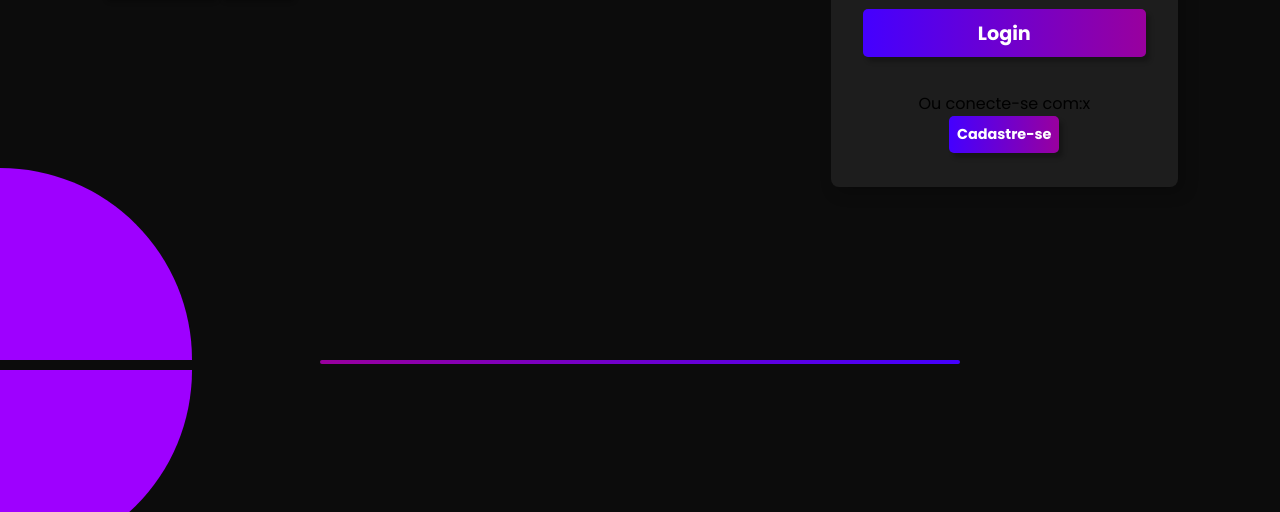
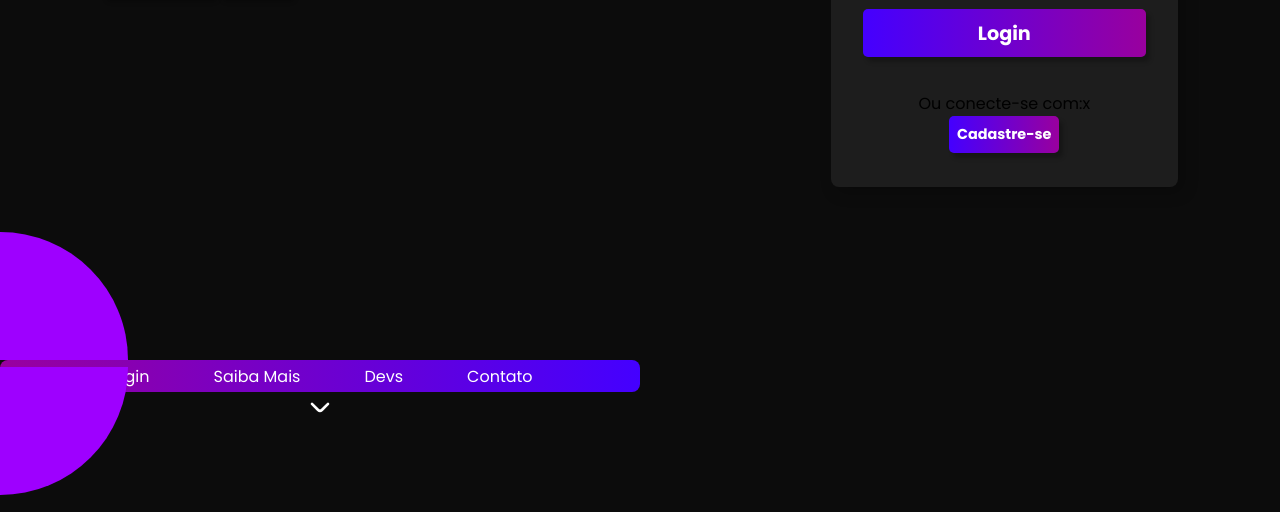
Before and after one commit to purplemonkey2k/purplemonkey, a plain HTML site: page index.html in a window 1280 px wide. Shown: the part 440-952 px from the top of the page. Drawn offline with Linux system fonts and the light colour scheme; a script that the page names is missing.

Commit message:
Implementação do menu de navegação

```diff
--- a/index.html
+++ b/index.html
@@ -85,7 +85,20 @@
 
         <section class="head2">
 
-            <div class="header2">
+            <nav class="nav-bar">
+                <div class="nav-list">
+                        <ul>
+                            <li class="nav-item"><a href="#" class="nav-link">Login</a></li>
+                            <li class="nav-item"><a href="#" class="nav-link">Saiba Mais</a></li>
+                            <li class="nav-item"><a href="#" class="nav-link">Devs</a></li>
+                            <li class="nav-item"><a href="#" class="nav-link">Contato</a></li>
+
+                        </ul>
+                    </div>
+                    <img class="seta1" src="/imagens/seta-menu.svg" >
+                </nav>
+
+        <div class="header2">
                 <h1 class="titulo2">Nossa Plataforma</h1>
             </div>
             <div class="corpo1">
--- a/style.css
+++ b/style.css
@@ -40,7 +40,7 @@
 .ellipse1{
 
     display: flex;
-    width: 15%;
+    width: 10%;
     height: auto;
     position: absolute;
     left: 0;
@@ -50,11 +50,11 @@
 .ellipse2{
 
     display: flex;
-    width: 15%;
+    width: 10%;
     height: auto;
     position: absolute;
     left: 0;
-    bottom: -202px;
+    bottom: -135px;
 }
 
 
@@ -328,15 +328,49 @@ label{
 
 }
 
-.container::after{
+.nav-bar{
 
-    content: '';
+    width: 50%;
+    height: 2rem;
+    background: linear-gradient(to right, #99009e, #4400ff);
     position: absolute;
-    height: 4px;
-    width: 50%;
-    left: 25%;
+    top: 100%;
     border-radius: 8px;
-    background: linear-gradient(to right, #99009e, #4400ff);
+    display: flex;
+    flex-direction: row;
+    justify-content: center;
+}
+
+
+.nav-list{
+
+    align-items: center;
+    display: flex;
+    flex-direction: row;
+}
+
+.nav-list ul{
+
+    display: flex;
+    justify-content: center;
+}
+
+.nav-item{
+    padding: 2rem;
+}
+
+.nav-link{
+
+    color: white;
+}
+
+.seta1{
+
+    width: 2rem;
+    height: 2rem;
+    position: absolute;
+    bottom: -2rem;
+
 }
 
 .header2{
```
Also changed, not shown: imagens/seta-menu.svg (added), 1 other file.
